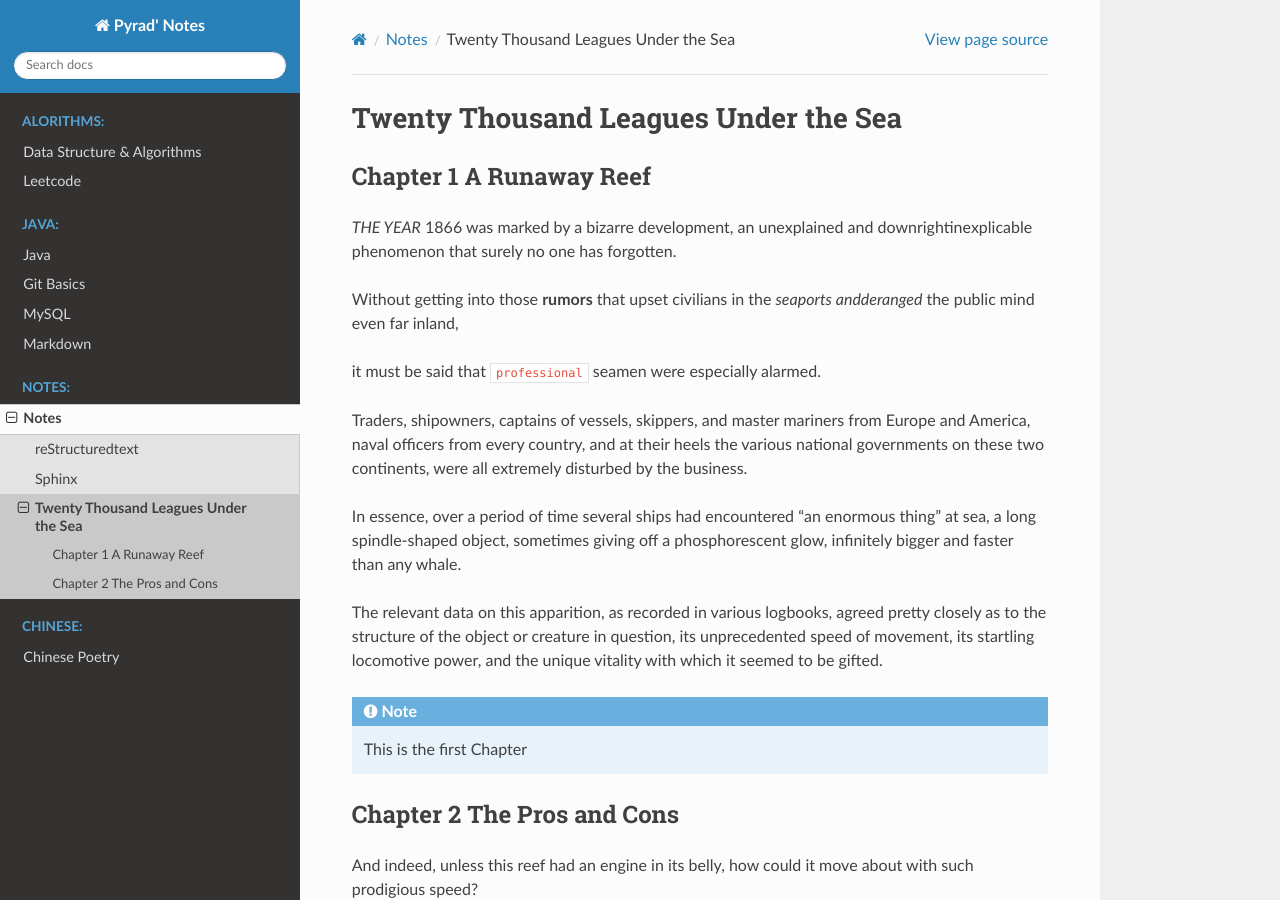
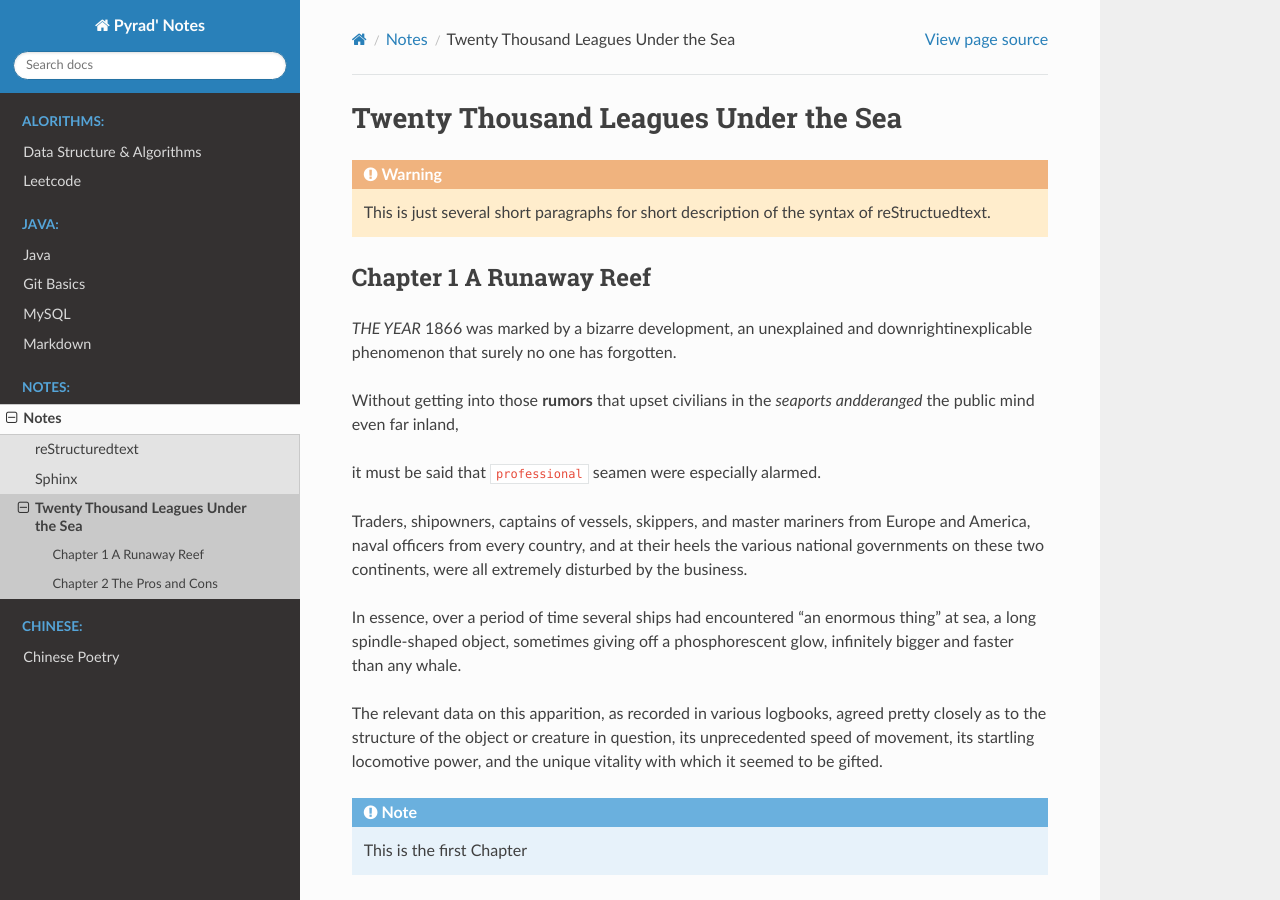
Before and after one commit to Pyrad/pyradnotes, a Sphinx documentation site: the page built from source/Notes/rstExample.rst, in a window 1280 px wide and 900 px high. Built offline with Sphinx 7.4.7 and the Read the Docs theme 2.0.0, drawn with Linux system fonts in a browser that asks for light colours; some of the changed text lies outside the part shown.

Commit message:
Add some more usages of the RST file

```diff
--- a/source/Notes/rstExample.rst
+++ b/source/Notes/rstExample.rst
@@ -3,6 +3,10 @@
 
 Twenty Thousand Leagues Under the Sea
 =====================================
+
+.. warning::
+    This is just several short paragraphs for short description of the
+    syntax of reStructuedtext.
 
 Chapter 1 A Runaway Reef
 ------------------------
@@ -66,3 +70,9 @@
 
 .. tip::
     This is the second chapter
+
+
+\.\.\. this is to be continued \.\.\.
+
+.. error::
+    This is not all of this novel
```
